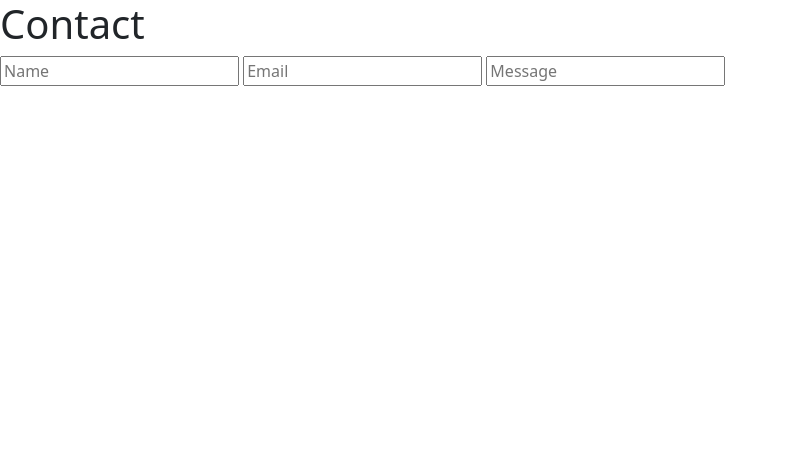
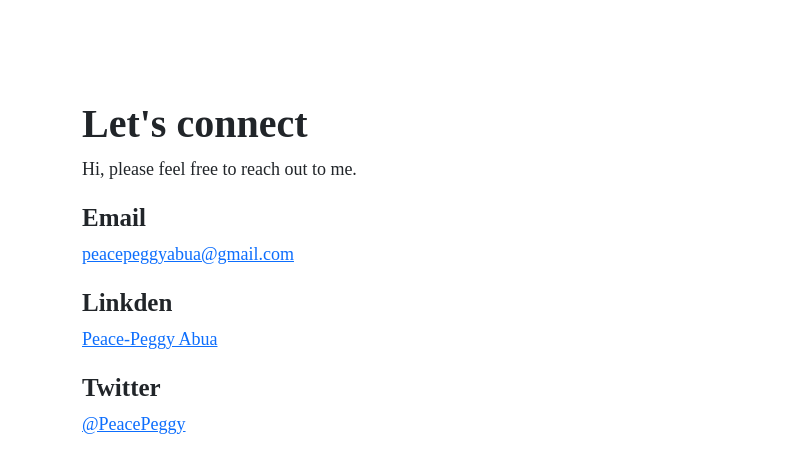
Before and after one commit to Peace-Peggy/my-portfolio, a plain HTML site: page contact.html in a window 1280 px wide. Shown: the whole page, without its empty margins (0-788 px from the left). Drawn offline with nearby package versions, Linux system fonts and the light colour scheme.

Commit message:
Added content for Contact page and styling.

```diff
--- a/contact.html
+++ b/contact.html
@@ -19,12 +19,26 @@
   <title>Contact me</title>
 </head>
 <body>
-  <h1>Contact</h1>
-  <div class="contact-form">
-    <form></form>
-    <input type="text" placeholder="Name" />
-    <input type="email" placeholder="Email" />
-    <input type="text" placeholder="Message" />
+  <div class="container">
+    <h1 class="l-connect">Let's connect</h1>
+    <p class="connect-links">
+      Hi, please feel free to reach out to me.
+    </p>
+    <div>
+      <h3 class="connect">Email</h3>
+      <p class="connect-links"><a href="mailto:[peacepeggyabua@gmail.com]" class="email-link"
+        >peacepeggyabua@gmail.com
+      </a></p>
+    </div>
+    <div>
+      <h3 class="connect">Linkden</h3>
+        <p class="connect-links"><a href="https://www.linkedin.com/in/peace-peggy-abua-5a6b38107/">Peace-Peggy Abua</a></p>
+    </div>
+    <div>
+      <h3 class="connect">Twitter</h3>
+        <p class="connect-links"><a href="https://twitter.com/PeacePeggy?s=09">@PeacePeggy</a></p>
+    </div>
   </div>
+
 </body>
 </html>
--- a/src/styles.css
+++ b/src/styles.css
@@ -140,14 +140,15 @@ strong {
   font-size  : 20px;
 }
 
-.app-heading {
+.app-heading, .l-connect{
   font-family: var(--primary-font);
   font-size  : 40px;
   font-weight: 600;
   margin-top : 30px;
 }
 
-.app-desc {
+.app-desc,
+.connect-links {
   font-family: var(--secondary-font);
   font-size  : 18px;
 }
@@ -155,5 +156,14 @@ strong {
 .apps {
   margin-bottom: 50px;
 }
+.connect{
+  font-family: var(--primary-font);
+  font-size  : 25px;
+  font-weight: 600;
+  margin-top : 20px;
+}
+.l-connect{
+  margin-top: 100px;
+}
 
 /* background-color: #f2f2f2; */
```
Also changed, not shown: images/gmail-icon.png (added), images/linkden-icon.png (added), images/twitter-icon.png (added).
